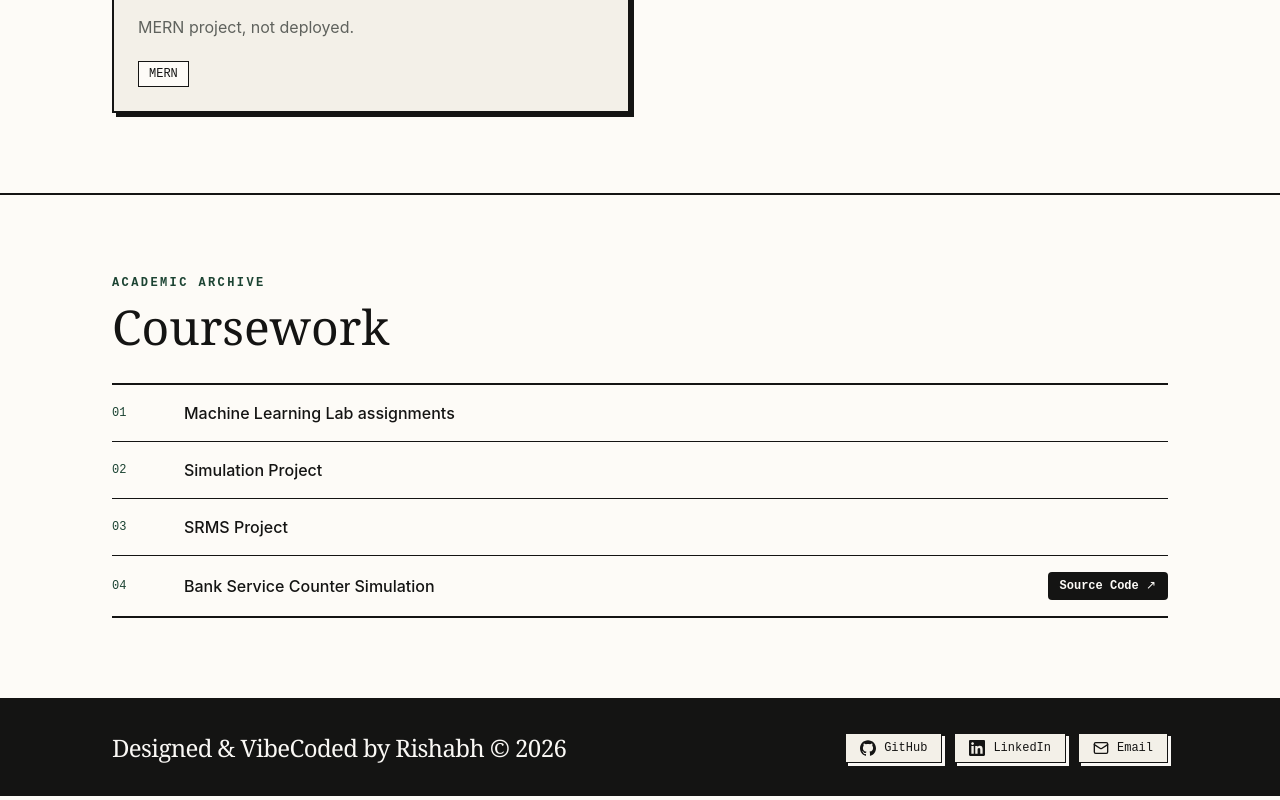
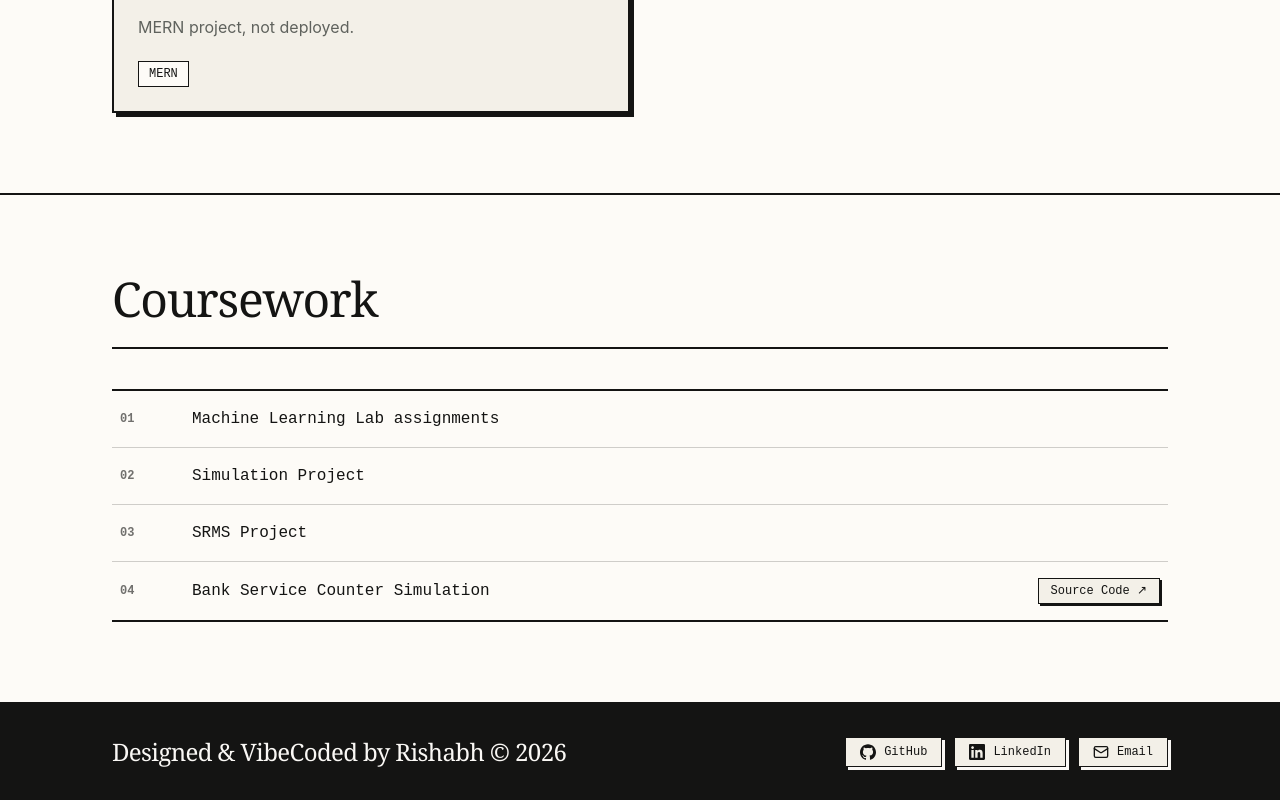
Before and after one commit to Rerishabh/rishabh-portfolio, a React (Vite) app: page / in a window 1280 px wide. Shown: the part 3455-4255 px from the top of the page. Built offline with nearby package versions, Linux system fonts and the light colour scheme.

Commit message:
feat: align coursework archive with editorial design

```diff
--- a/src/components/Archive.tsx
+++ b/src/components/Archive.tsx
@@ -16,28 +16,32 @@ export function Archive({ projects }: ArchiveProps) {
       className="border-t-2 border-ink"
     >
       <div className="mx-auto max-w-6xl px-6 py-20 sm:px-8 lg:px-12">
-        <p className="font-mono text-xs font-bold uppercase tracking-[0.2em] text-accent">
-          Academic archive
-        </p>
-        <h2 id="archive-heading" className="mt-3 font-display text-4xl sm:text-5xl">
-          Coursework
-        </h2>
-        <ul className="mt-8 divide-y divide-ink border-y-2 border-ink">
+        <div className="mb-10 border-b-2 border-ink pb-6">
+          <h2
+            id="archive-heading"
+            className="font-serif text-3xl font-normal tracking-tight text-ink md:text-5xl"
+          >
+            Coursework
+          </h2>
+        </div>
+        <ul className="divide-y divide-ink/20 border-y-2 border-ink">
           {projects.map((project, index) => (
             <li
               key={project.id}
-              className="grid gap-2 py-4 sm:grid-cols-[4rem_1fr_auto] sm:items-center"
+              className="grid gap-2 py-4 transition-colors hover:bg-surface/50 sm:grid-cols-[4rem_1fr_auto] sm:items-center px-2"
             >
-              <span className="font-mono text-xs text-accent">
+              <span className="font-mono text-xs font-bold text-ink/60">
                 {String(index + 1).padStart(2, '0')}
               </span>
-              <span className="font-medium">{project.name}</span>
+              <span className="font-mono text-sm font-medium text-ink sm:text-base">
+                {project.name}
+              </span>
               {project.repositoryUrl !== null && (
                 <a
                   href={project.repositoryUrl}
                   target="_blank"
-                  rel="noreferrer"
-                  className="w-fit rounded-sm bg-ink px-3 py-1.5 font-mono text-xs font-bold text-canvas transition-colors hover:bg-accent focus-visible:outline-none focus-visible:ring-2 focus-visible:ring-accent focus-visible:ring-offset-2 focus-visible:ring-offset-canvas"
+                  rel="noopener noreferrer"
+                  className="inline-flex w-fit items-center gap-1.5 border border-ink bg-surface px-3 py-1 font-mono text-xs font-medium text-ink shadow-[2px_2px_0px_#141413] transition-[transform,box-shadow] duration-150 ease-out hover:-translate-x-0.5 hover:-translate-y-0.5 hover:shadow-[3px_3px_0px_#141413] active:translate-x-0 active:translate-y-0 active:shadow-none focus-visible:outline-none focus-visible:ring-2 focus-visible:ring-ink focus-visible:ring-offset-2 focus-visible:ring-offset-canvas"
                 >
                   Source Code ↗
                 </a>
```
